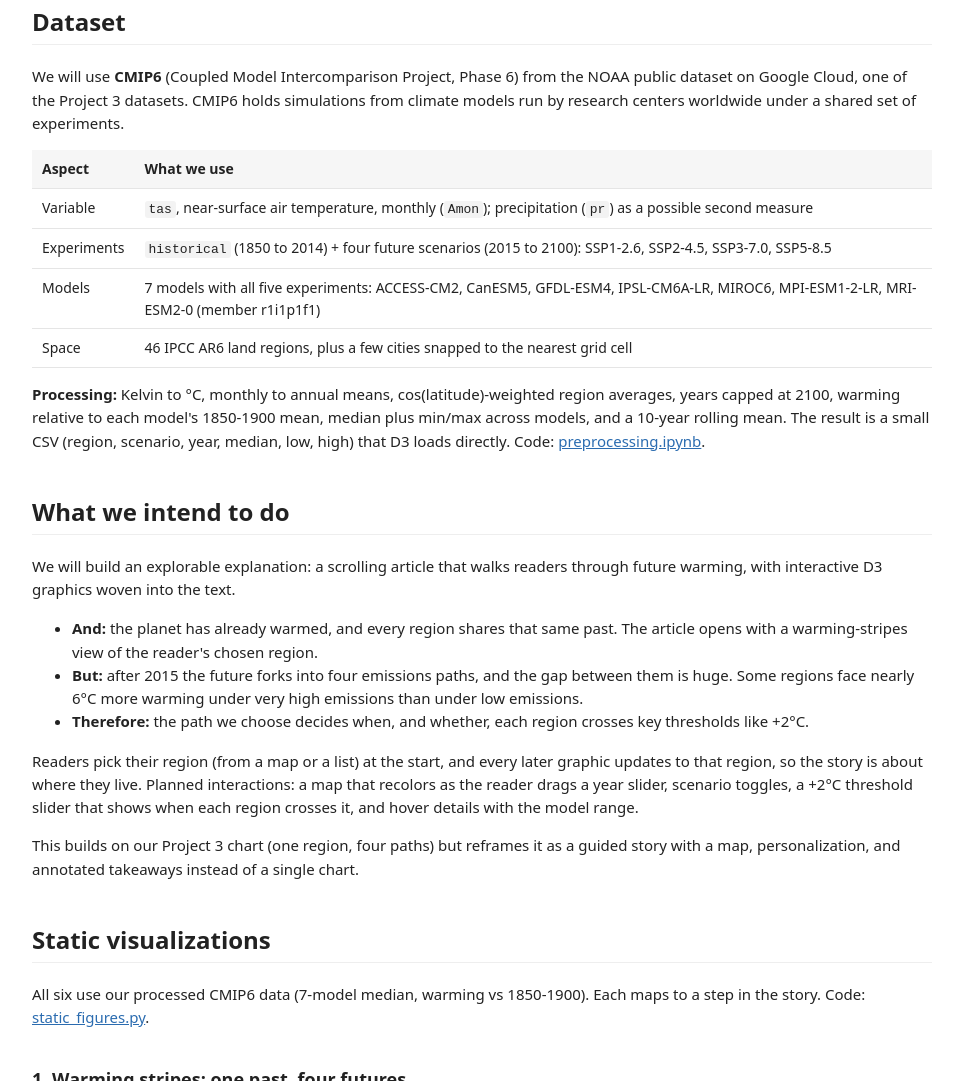
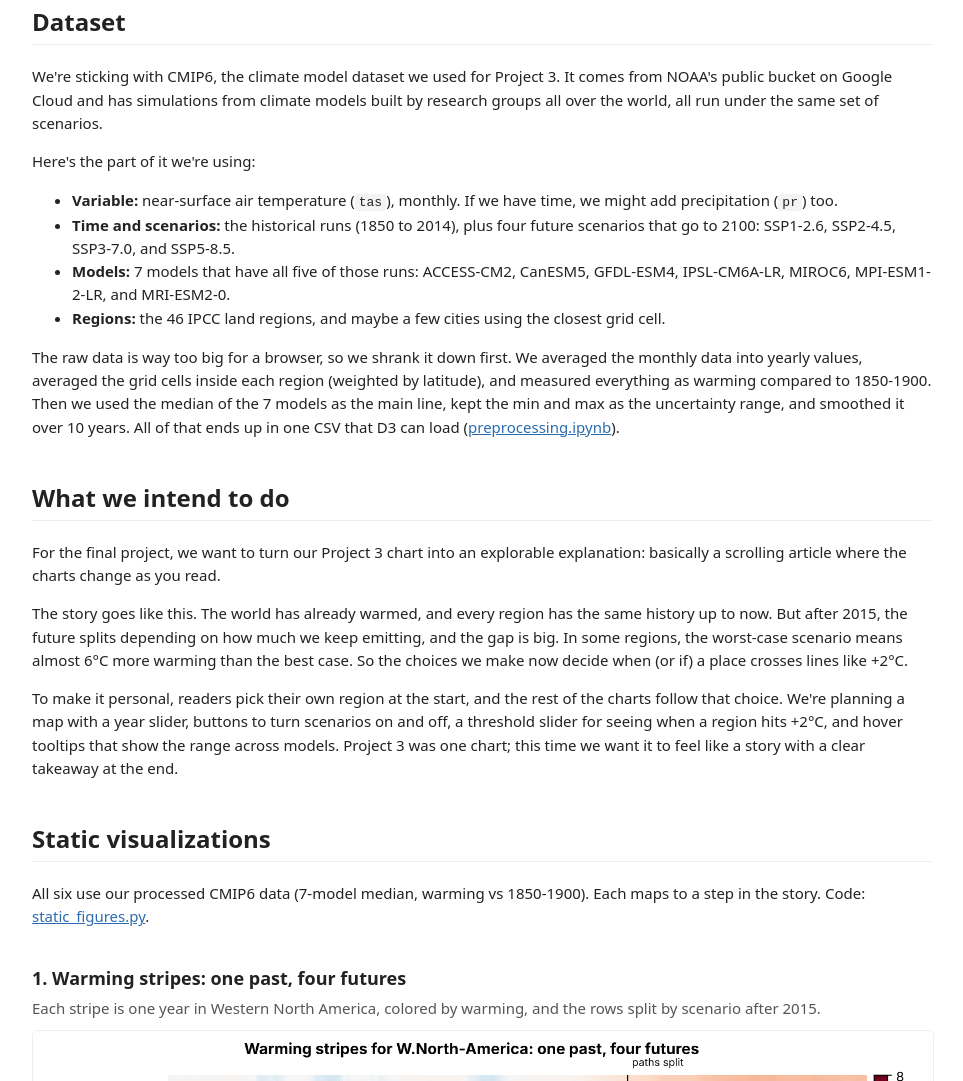
Before and after one commit to chaylennn/Forks-in-the-Forecast, a plain HTML site: page index.html in a window 1280 px wide. Shown: the part 247-1328 px from the top of the page, without its empty margins (158-1121 px from the left). Drawn offline with Linux system fonts and the light colour scheme.

Commit message:
changes to dataset and what we intend to do

```diff
--- a/index.html
+++ b/index.html
@@ -17,47 +17,43 @@
   <section>
     <h2>Dataset</h2>
     <p>
-      We will use <strong>CMIP6</strong> (Coupled Model Intercomparison Project, Phase 6) from the NOAA public
-      dataset on Google Cloud, one of the Project 3 datasets. CMIP6 holds simulations from climate models run by
-      research centers worldwide under a shared set of experiments.
+      We're sticking with CMIP6, the climate model dataset we used for Project 3. It comes from NOAA's public bucket
+      on Google Cloud and has simulations from climate models built by research groups all over the world, all run
+      under the same set of scenarios.
     </p>
-    <table>
-      <thead><tr><th>Aspect</th><th>What we use</th></tr></thead>
-      <tbody>
-        <tr><td>Variable</td><td><code>tas</code>, near-surface air temperature, monthly (<code>Amon</code>); precipitation (<code>pr</code>) as a possible second measure</td></tr>
-        <tr><td>Experiments</td><td><code>historical</code> (1850 to 2014) + four future scenarios (2015 to 2100): SSP1-2.6, SSP2-4.5, SSP3-7.0, SSP5-8.5</td></tr>
-        <tr><td>Models</td><td>7 models with all five experiments: ACCESS-CM2, CanESM5, GFDL-ESM4, IPSL-CM6A-LR, MIROC6, MPI-ESM1-2-LR, MRI-ESM2-0 (member r1i1p1f1)</td></tr>
-        <tr><td>Space</td><td>46 IPCC AR6 land regions, plus a few cities snapped to the nearest grid cell</td></tr>
-      </tbody>
-    </table>
+    <p>Here's the part of it we're using:</p>
+    <ul>
+      <li><strong>Variable:</strong> near-surface air temperature (<code>tas</code>), monthly. If we have time, we might add precipitation (<code>pr</code>) too.</li>
+      <li><strong>Time and scenarios:</strong> the historical runs (1850 to 2014), plus four future scenarios that go to 2100: SSP1-2.6, SSP2-4.5, SSP3-7.0, and SSP5-8.5.</li>
+      <li><strong>Models:</strong> 7 models that have all five of those runs: ACCESS-CM2, CanESM5, GFDL-ESM4, IPSL-CM6A-LR, MIROC6, MPI-ESM1-2-LR, and MRI-ESM2-0.</li>
+      <li><strong>Regions:</strong> the 46 IPCC land regions, and maybe a few cities using the closest grid cell.</li>
+    </ul>
     <p>
-      <strong>Processing:</strong> Kelvin to °C, monthly to annual means, cos(latitude)-weighted region averages,
-      years capped at 2100, warming relative to each model's 1850-1900 mean, median plus min/max across models,
-      and a 10-year rolling mean. The result is a small CSV (region, scenario, year, median, low, high) that D3
-      loads directly. Code: <a href="analysis/preprocessing.ipynb">preprocessing.ipynb</a>.
+      The raw data is way too big for a browser, so we shrank it down first. We averaged the monthly data into yearly
+      values, averaged the grid cells inside each region (weighted by latitude), and measured everything as warming
+      compared to 1850-1900. Then we used the median of the 7 models as the main line, kept the min and max as the
+      uncertainty range, and smoothed it over 10 years. All of that ends up in one CSV that D3 can load
+      (<a href="analysis/preprocessing.ipynb">preprocessing.ipynb</a>).
     </p>
   </section>
 
   <section>
     <h2>What we intend to do</h2>
     <p>
-      We will build an explorable explanation: a scrolling article that walks readers through future warming,
-      with interactive D3 graphics woven into the text.
-    </p>
-    <ul>
-      <li><strong>And:</strong> the planet has already warmed, and every region shares that same past. The article opens with a warming-stripes view of the reader's chosen region.</li>
-      <li><strong>But:</strong> after 2015 the future forks into four emissions paths, and the gap between them is huge. Some regions face nearly 6°C more warming under very high emissions than under low emissions.</li>
-      <li><strong>Therefore:</strong> the path we choose decides when, and whether, each region crosses key thresholds like +2°C.</li>
-    </ul>
-    <p>
-      Readers pick their region (from a map or a list) at the start, and every later graphic updates to that
-      region, so the story is about where they live. Planned interactions: a map that recolors as the reader drags
-      a year slider, scenario toggles, a +2°C threshold slider that shows when each region crosses it, and hover
-      details with the model range.
+      For the final project, we want to turn our Project 3 chart into an explorable explanation: basically a
+      scrolling article where the charts change as you read.
     </p>
     <p>
-      This builds on our Project 3 chart (one region, four paths) but reframes it as a guided story with a map,
-      personalization, and annotated takeaways instead of a single chart.
+      The story goes like this. The world has already warmed, and every region has the same history up to now. But
+      after 2015, the future splits depending on how much we keep emitting, and the gap is big. In some regions, the
+      worst-case scenario means almost 6°C more warming than the best case. So the choices we make now decide when
+      (or if) a place crosses lines like +2°C.
+    </p>
+    <p>
+      To make it personal, readers pick their own region at the start, and the rest of the charts follow that choice.
+      We're planning a map with a year slider, buttons to turn scenarios on and off, a threshold slider for seeing
+      when a region hits +2°C, and hover tooltips that show the range across models. Project 3 was one chart; this
+      time we want it to feel like a story with a clear takeaway at the end.
     </p>
   </section>
 
```
